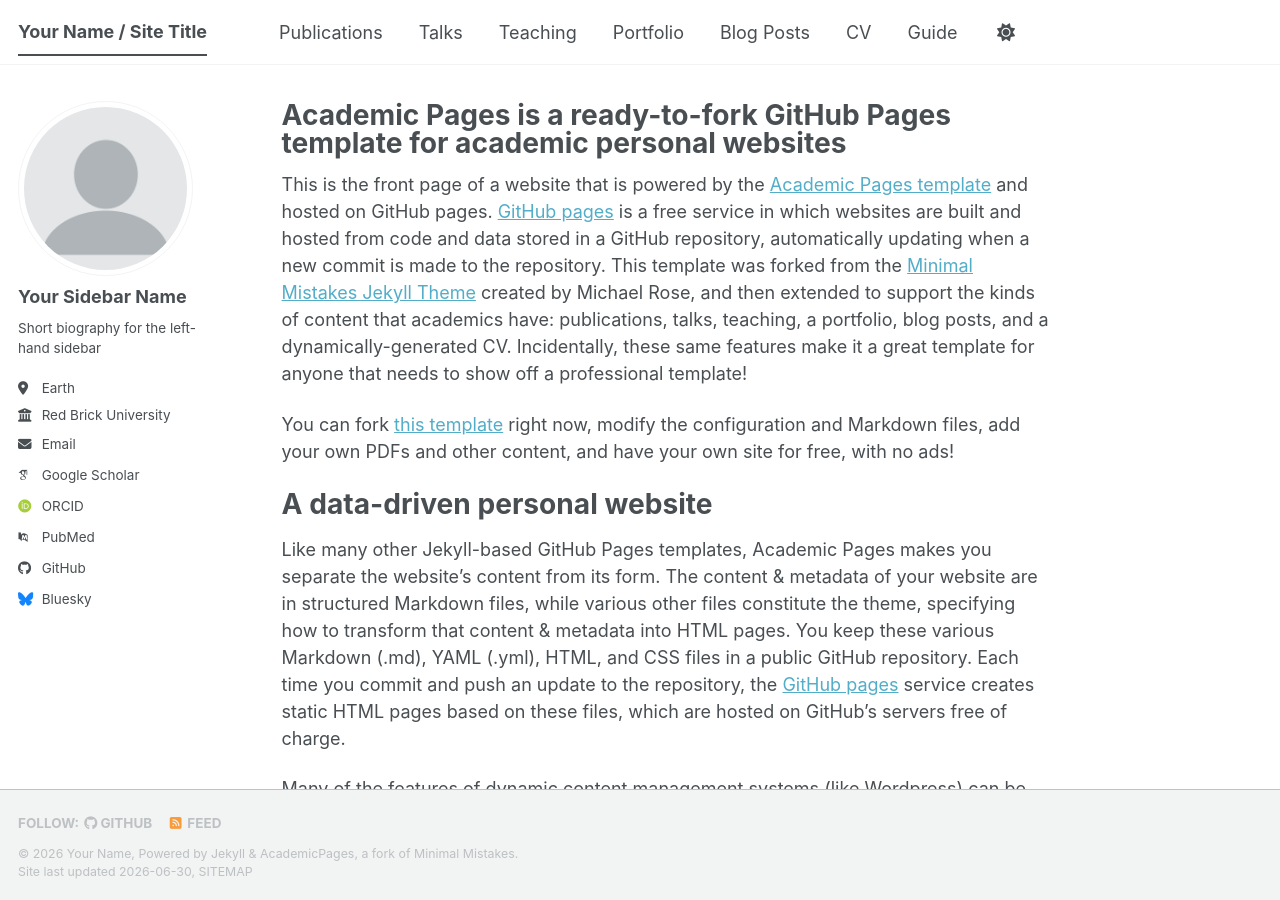
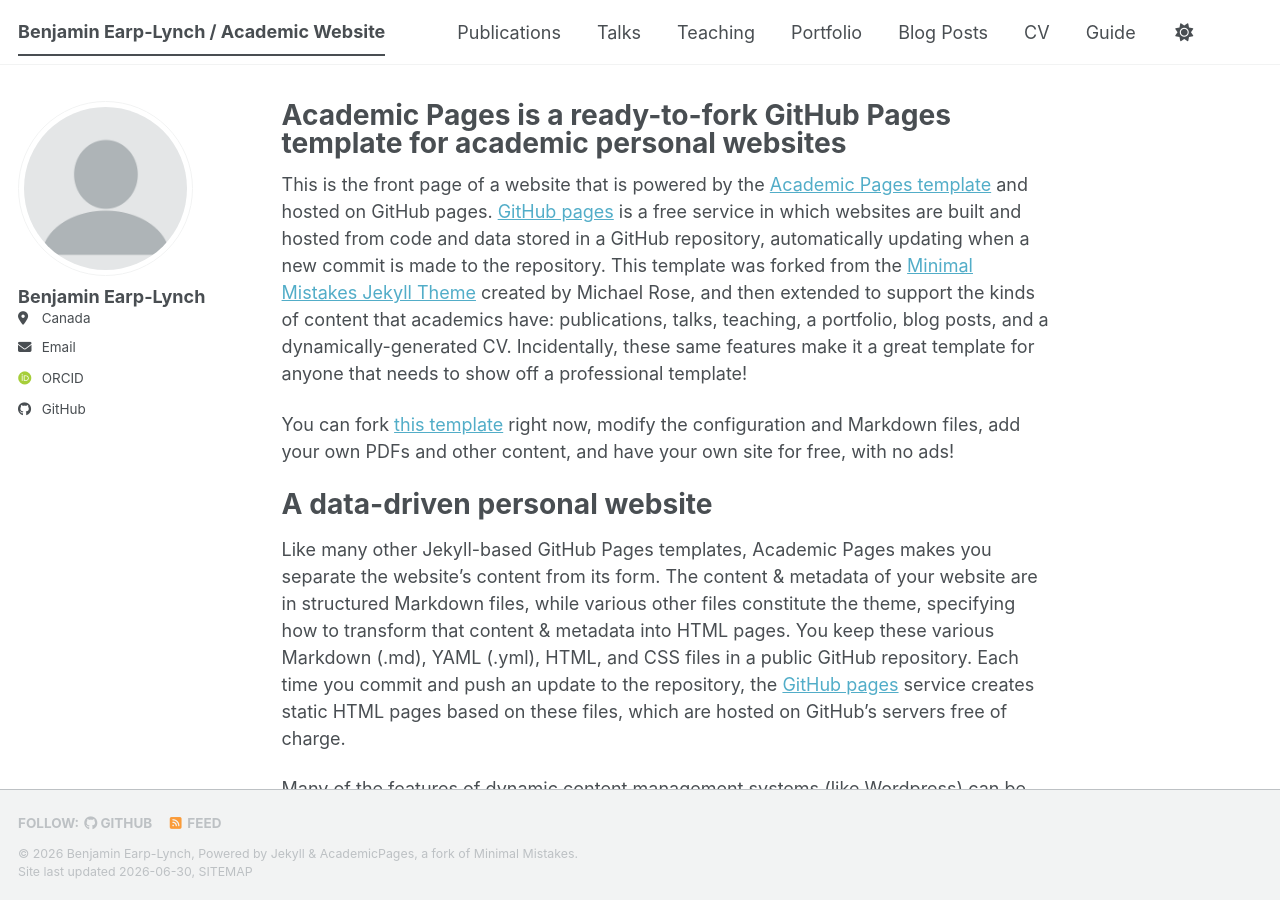
Before and after one commit to Ben-E-L-Math/ben-e-l-math.github.io, a Jekyll site: the page built from _pages/about.md, in a window 1280 px wide and 900 px high. Built offline with Jekyll 4.4.1, drawn with Linux system fonts in a browser that asks for light colours; some web fonts are replaced; a script bundle is joined from its source files by our own code; library files that are not in the unit come from our copies.

Commit message:
Modify site locale and personal details
Updated personal information and site settings in _config.yml.

```diff
--- a/_config.yml
+++ b/_config.yml
@@ -7,13 +7,13 @@
 # server process.
 
 # Basic Site Settings
-locale                   : "en-US"
+locale                   : "en-CA"
 site_theme               : "default" # The available themes options are "default", "air", "sunrise", "mint", "dirt" and "contrast"
-title                    : "Your Name / Site Title"
+title                    : "Benjamin Earp-Lynch / Academic Website"
 title_separator          : "-"
-name                     : &name "Your Name"
-description              : &description "Your Name's academic portfolio"   # Update this with a general description of your site, this is the default if not overridden by a page
-url                      : https://academicpages.github.io # The base hostname & protocol for your site e.g. "https://[your GitHub username].github.io",
+name                     : &name "Benjamin Earp-Lynch"
+description              : &description "Benjamin Earp-Lynch's academic portfolio"   # Update this with a general description of your site, this is the default if not overridden by a page
+url                      : https://bene-l-math.github.io # The base hostname & protocol for your site e.g. "https://[your GitHub username].github.io",
                                                            # or if you already have some other page hosted on Github then use "https://[your GitHub username].github.io/[Your Repo Name]"
 baseurl                  : "" # the subpath of your site, e.g. "/blog"
 repository               : "academicpages/academicpages.github.io"
@@ -24,24 +24,24 @@ repository               : "academicpages/academicpages.github.io"
 author:
   # Biographic information
   avatar           : "profile.png"
-  name             : "Your Sidebar Name"
+  name             : "Benjamin Earp-Lynch"
   pronouns         : # example: "she/her"
-  bio              : "Short biography for the left-hand sidebar"
-  location         : "Earth"
-  employer         : "Red Brick University"
+  bio              : #"Short biography for the left-hand sidebar"
+  location         : "Canada"
+  employer         : #"Red Brick University"
   uri              : # URL
-  email            : "none@example.org"
+  email            : "benjaminearplynch@cmail.carleton.ca"
 
   # Academic websites
   academia         : # URL
   arxiv            : # URL - Update with the correct link to your profile
-  googlescholar    : "https://scholar.google.com/citations?user=PS_CX0AAAAAJ"
+  googlescholar    : #"https://scholar.google.com/citations?user=PS_CX0AAAAAJ"
   inspire-hep      : # URL
   impactstory      : # URL
   orcid            : "https://orcid.org/yourorcidurl"
   semantic         : # URL
   ssrn             : # URL
-  pubmed           : "https://www.ncbi.nlm.nih.gov/pubmed/?term=john+snow"
+  pubmed           : #"https://www.ncbi.nlm.nih.gov/pubmed/?term=john+snow"
   researchgate     : # URL
   scopus           : # URL
   zotero           : # URL
@@ -57,7 +57,7 @@ author:
 
   # Social media
   artstation       : # Username
-  bluesky          : "bsky.app" # Replace this with you Bluesky username
+  bluesky          : #"bsky.app" # Replace this with you Bluesky username
   facebook         : # Username
   flickr           : # Username
   foursquare       : # Username
```
